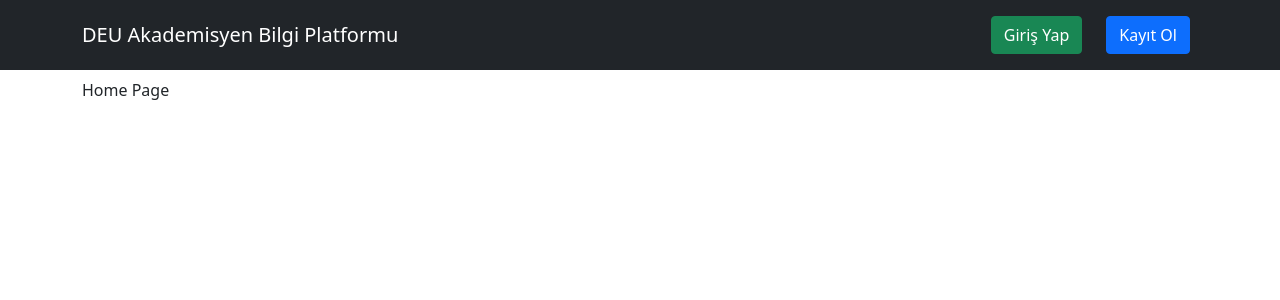
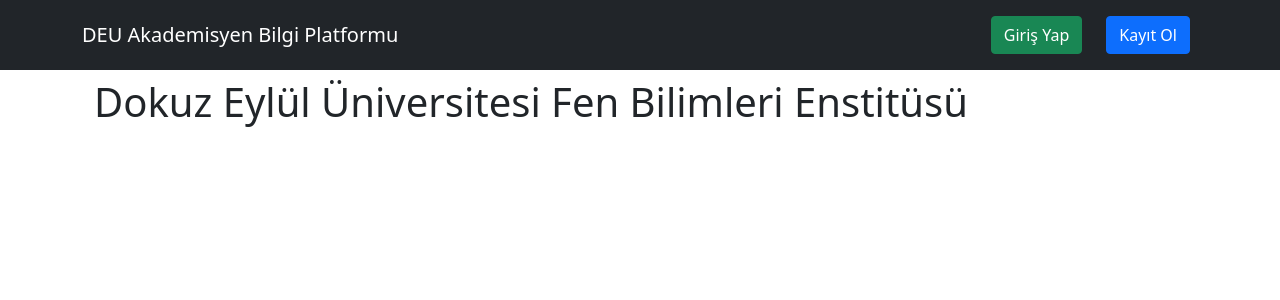
Before and after one commit to alitemel89/deu-form, a React (Create React App) app in the folder client/: page / in a window 1280 px wide. Shown: the top 300 px of the page. Built offline with nearby package versions, Linux system fonts and the light colour scheme; no server answers.

Commit message:
update home.js

```diff
--- a/client/src/pages/Home.js
+++ b/client/src/pages/Home.js
@@ -2,8 +2,8 @@
 
 const Home = () => {
     return (
-        <div>
-            Home Page
+        <div className='container'>
+            <h1>Dokuz Eylül Üniversitesi Fen Bilimleri Enstitüsü</h1>
         </div>
     )
 }
```
